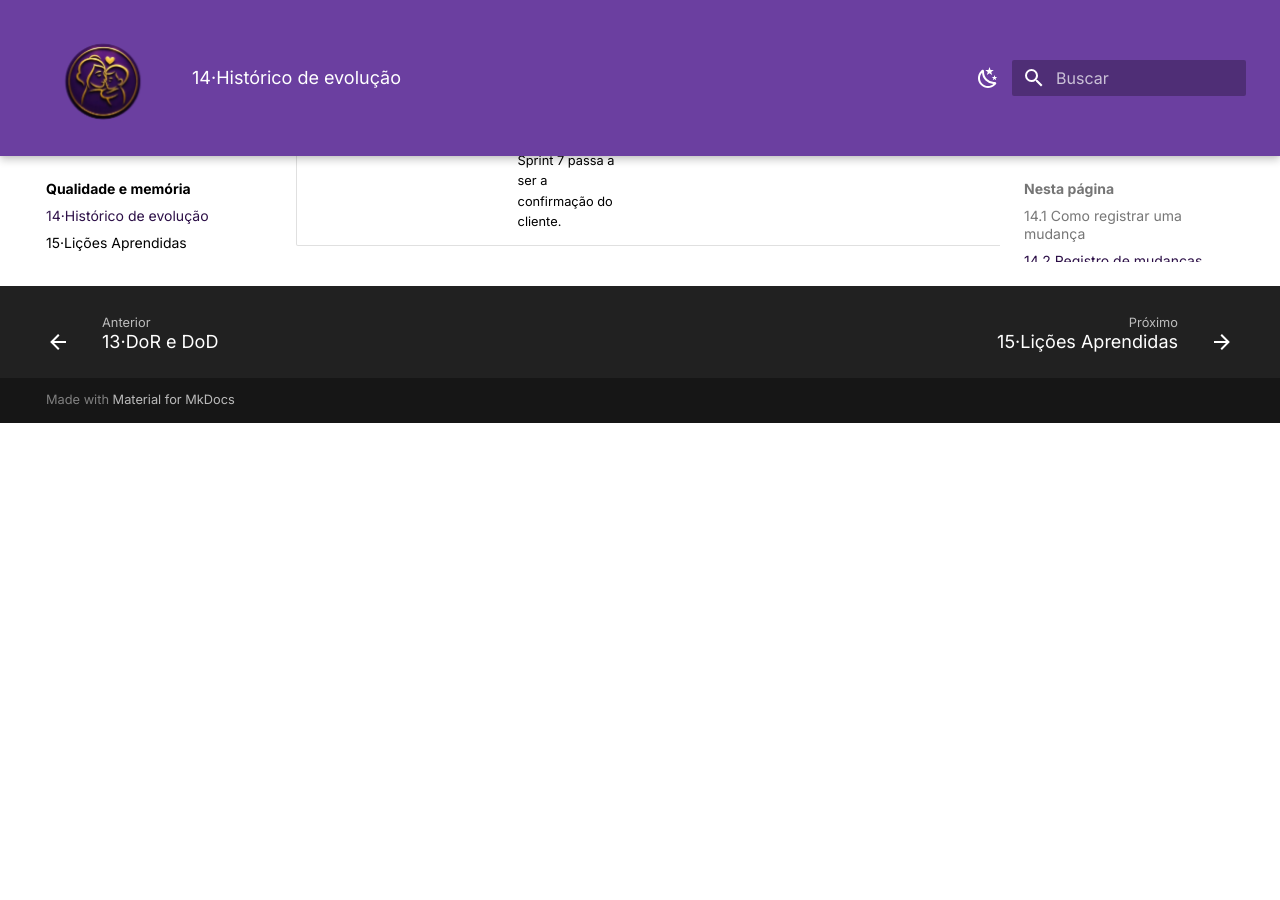
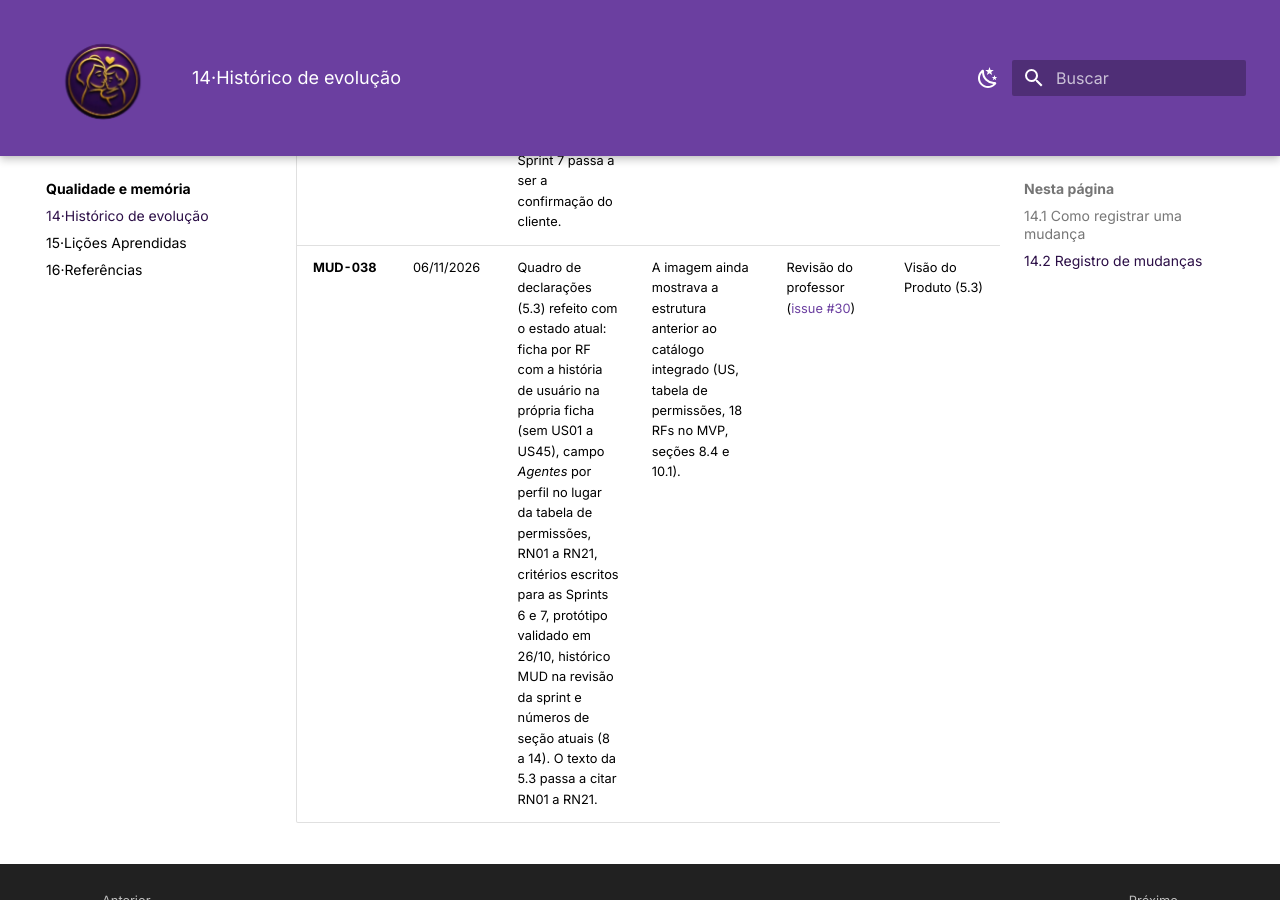
Before and after one commit to mdsreq-fga-unb/REQ-2026.2-T01-MaesGuerreiras, an MkDocs documentation site: the page built from docs/14-historico/index.md, in a window 1280 px wide and 900 px high, scrolled down 14200 px. Built offline with MkDocs 1.6.1 and Material for MkDocs 9.7.7, drawn with Linux system fonts in a browser that asks for light colours; before the commit the page ends 14623 px from its top, so only the background shows below that.

Commit message:
Refaz o quadro de declarações com o estado atual do site

```diff
--- a/docs/14-historico/index.md
+++ b/docs/14-historico/index.md
@@ -74,3 +74,4 @@
 | <span class="mud" id="mud-035">MUD-035</span> | 06/11/2026 | MVP: procedimentos provisórios para os complementos que ficaram fora (RF15 e RF17, RF24 e RF43) no 10.2, capacidade com o trabalho dos RNFs obrigatórios (notas dos RNF12, RNF16, RNF17 e RNF18 e soma de horas do MVP atual) no 10.6 e procedimento provisório de exclusão de dados sem o RF43 no RNF13. Conteúdo do PR #38, levado da antiga seção 8 para as páginas atuais e recalculado para os 19 RFs do MVP. | Responder aos pontos da issue #28 que ainda estavam em aberto; os demais (três notas na matriz e frequência fora do MVP) já foram resolvidos em MUD-015, MUD-016 e MUD-018. | Revisão do professor ([issue #28](https://github.com/mdsreq-fga-unb/REQ-2026.2-T01-MaesGuerreiras/issues/28)), PR #38 | MVP (10.2 e 10.6), RNF13; RF15, RF17, RF24 e RF43 (procedimento provisório, sem mudança nas fichas) | Equipe, no PR; associação: *a registrar* (validar os procedimentos provisórios) |
 | <span class="mud" id="mud-036">MUD-036</span> | 06/11/2026 | Cronograma: a Sprint 6 passa de "Em andamento" para "Não realizada (DoD)", com o que foi feito (back-end, telas e validações) e o que falta para os 8 RFs passarem na DoD; contagem da Sprint 6 na velocidade (T01 e 0 RFs) e aviso de que os 8 RFs seguem na Sprint 7. Sprints 3, 4 e 6 ganham links de evidência. | A Sprint 6 terminou em 02/11 e o cronograma ainda mostrava previsão; a verificação da DoD (#35) concluiu que nenhum RF estava pronto. Responde às issues #29 e #36. | Verificação da DoD da Sprint 6 ([issue #35](https://github.com/mdsreq-fga-unb/REQ-2026.2-T01-MaesGuerreiras/issues/35)) | Cronograma (6.2 e 6.3) | Equipe, no PR; professor e cliente: *a registrar* (Sprint 6 abaixo do previsto) |
 | <span class="mud" id="mud-037">MUD-037</span> | 06/11/2026 | Rastreabilidade: o OE4 passa a constar como atendido em parte pelo MVP (a sinalização de faltas, RF32, fica para depois); o RNF07 passa a valer também para os dados de doadores pessoa física ([RF08](../08-requisitos/index.md#rf08) e [RF09](../08-requisitos/index.md#rf09)); a evidência do exemplo 11.4 passa a constar como prevista. DoR 13.6: a pendência dos critérios da Sprint 7 passa a ser a confirmação do cliente. | A matriz sugeria o OE4 completo no MVP; a DoD do RF09 já citava o RNF07, mas as fichas não; o exemplo mostrava como feita uma evidência que ainda não existe; a DoR ainda dizia que os critérios não tinham sido escritos. | Revisão do professor ([issue #21](https://github.com/mdsreq-fga-unb/REQ-2026.2-T01-MaesGuerreiras/issues/21)) | Rastreabilidade (11.3 e 11.4), [RF08](../08-requisitos/index.md#rf08), [RF09](../08-requisitos/index.md#rf09), RNF07, DoR | Equipe, no PR |
+| <span class="mud" id="mud-038">MUD-038</span> | 06/11/2026 | Quadro de declarações (5.3) refeito com o estado atual: ficha por RF com a história de usuário na própria ficha (sem US01 a US45), campo *Agentes* por perfil no lugar da tabela de permissões, RN01 a RN21, critérios escritos para as Sprints 6 e 7, protótipo validado em 26/10, histórico MUD na revisão da sprint e números de seção atuais (8 a 14). O texto da 5.3 passa a citar RN01 a RN21. | A imagem ainda mostrava a estrutura anterior ao catálogo integrado (US, tabela de permissões, 18 RFs no MVP, seções 8.4 e 10.1). | Revisão do professor ([issue #30](https://github.com/mdsreq-fga-unb/REQ-2026.2-T01-MaesGuerreiras/issues/30)) | Visão do Produto (5.3) | Equipe, no PR |
```
Also changed, not shown: docs/01-visao-produto/index.md (+1 -1 lines), 1 other file.
